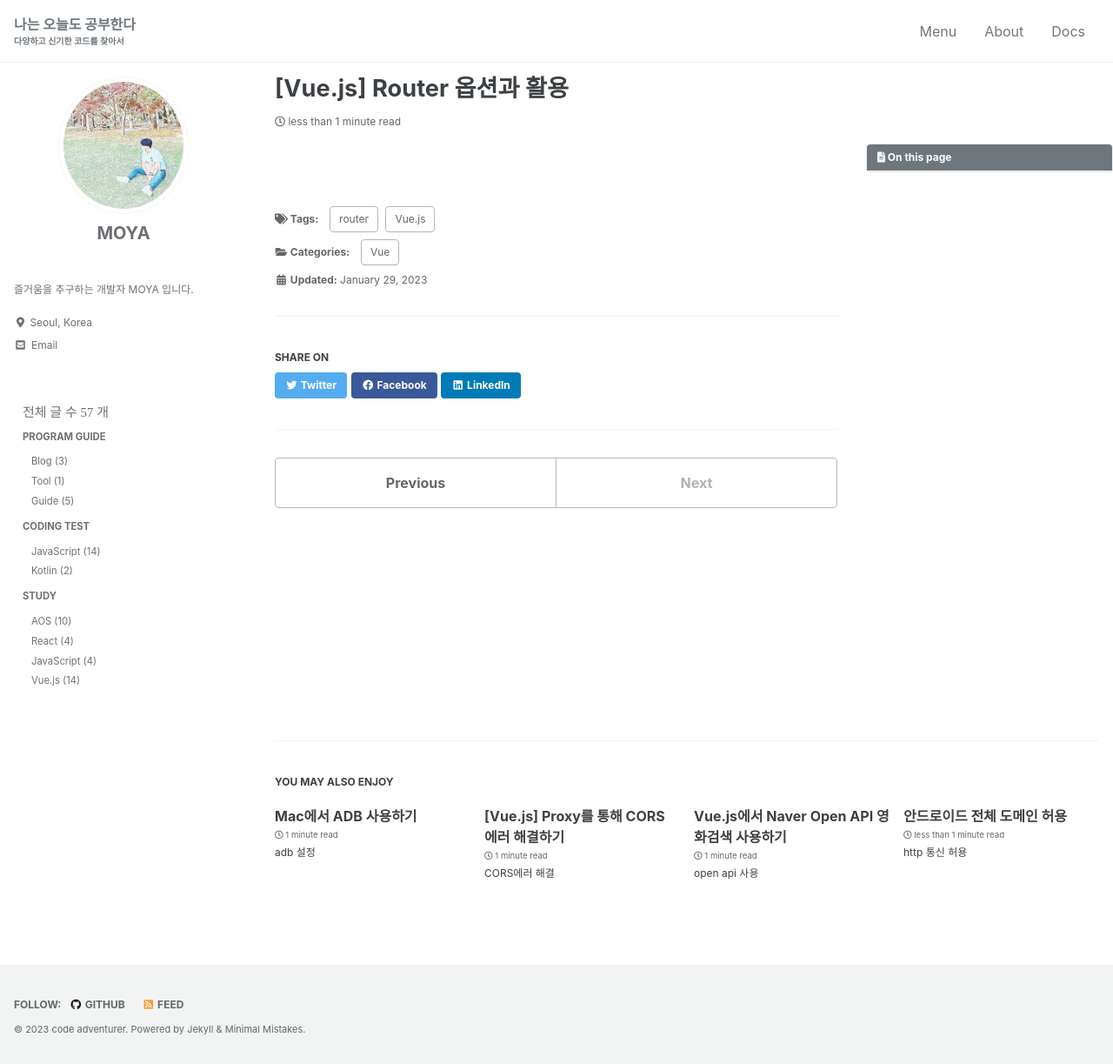
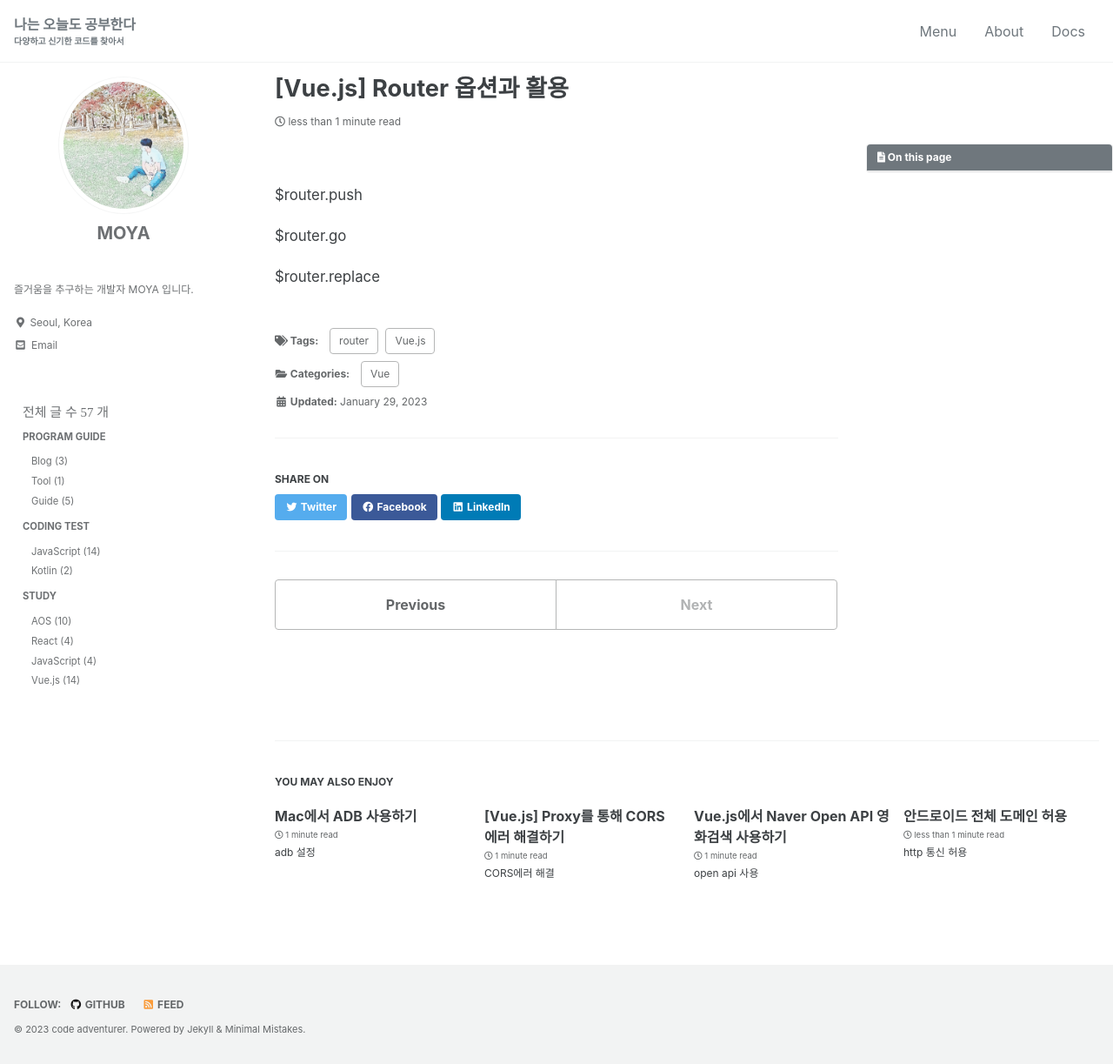
Before and after one commit to kdc7140/kdc7140.github.io, a Jekyll site: the page built from _posts/study/2023-01-29-vue014.md, in a window 1280 px wide and 1223 px high. Shown: the whole window at 87% size. Built offline with Jekyll 4.4.1, drawn with Linux system fonts in a browser that asks for light colours; cached includes are drawn as plain includes; some web fonts are replaced.

Commit message:
router options

```diff
--- a/_posts/study/2023-01-29-vue014.md
+++ b/_posts/study/2023-01-29-vue014.md
@@ -12,3 +12,9 @@
 ---
 
 <br/>
+
+$router.push
+
+$router.go
+
+$router.replace
```
